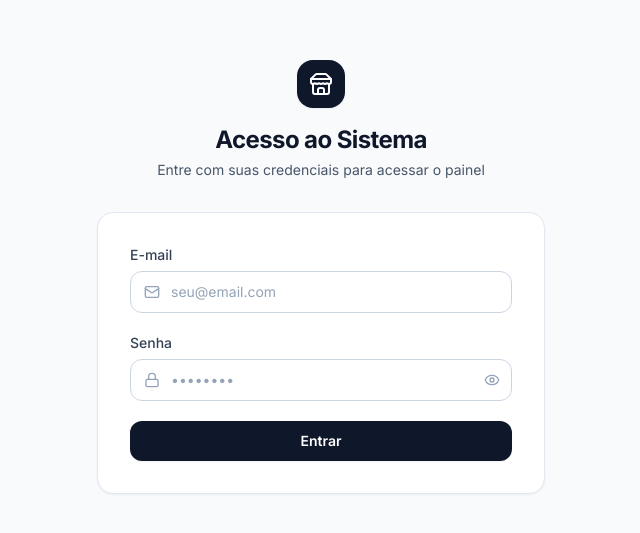
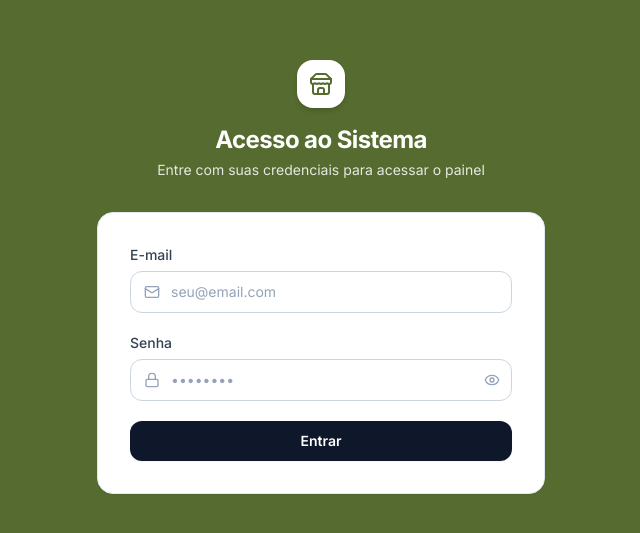
Before and after one commit to cleder88/sistemaleti, a Next.js app: page /login in a window 1280 px wide. Shown: the part 123-656 px from the top of the page, without its empty margins (319-959 px from the left). Built offline with nearby package versions, Linux system fonts and the light colour scheme.

Commit message:
style: aplica cor de fundo verde oliva (#556b2f) em todas as páginas

```diff
--- a/app/dashboard/page.tsx
+++ b/app/dashboard/page.tsx
@@ -541,7 +541,7 @@ export default function DashboardPage() {
   }, [selectedStoreId, stores]);
 
   return (
-    <div className="min-h-screen bg-slate-50">
+    <div className="min-h-screen bg-[#556b2f]">
       <Navbar />
 
       <main className="mx-auto max-w-6xl px-4 py-8 sm:px-6">
--- a/app/globals.css
+++ b/app/globals.css
@@ -5,6 +5,7 @@
 @layer base {
   html,
   body {
-    @apply bg-slate-50 text-slate-900 antialiased;
+    background-color: #556b2f;
+    @apply text-slate-900 antialiased;
   }
 }
--- a/app/layout.tsx
+++ b/app/layout.tsx
@@ -41,7 +41,7 @@ export default function RootLayout({
 }>) {
   return (
     <html lang="pt-BR" className={inter.variable}>
-      <body className="min-h-screen bg-slate-50 font-sans text-slate-900 antialiased">
+      <body className="min-h-screen bg-[#556b2f] font-sans text-slate-900 antialiased">
         {children}
       </body>
     </html>
--- a/app/login/page.tsx
+++ b/app/login/page.tsx
@@ -64,16 +64,16 @@ export default function LoginPage() {
   }
 
   return (
-    <main className="flex min-h-screen items-center justify-center bg-slate-50 px-4 py-12">
+    <main className="flex min-h-screen items-center justify-center bg-[#556b2f] px-4 py-12">
       <div className="w-full max-w-md">
         <div className="mb-8 text-center">
-          <div className="mx-auto flex h-12 w-12 items-center justify-center rounded-2xl bg-slate-900 text-white shadow-sm">
+          <div className="mx-auto flex h-12 w-12 items-center justify-center rounded-2xl bg-white text-[#556b2f] shadow-md">
             <Store className="h-6 w-6" />
           </div>
-          <h1 className="mt-4 text-2xl font-bold tracking-tight text-slate-900">
+          <h1 className="mt-4 text-2xl font-bold tracking-tight text-white">
             Acesso ao Sistema
           </h1>
-          <p className="mt-1 text-sm text-slate-600">
+          <p className="mt-1 text-sm text-white/85">
             Entre com suas credenciais para acessar o painel
           </p>
         </div>
--- a/app/lojas/page.tsx
+++ b/app/lojas/page.tsx
@@ -276,7 +276,7 @@ export default function LojasPage() {
   });
 
   return (
-    <div className="min-h-screen bg-slate-50">
+    <div className="min-h-screen bg-[#556b2f]">
       <Navbar />
 
       {/* Toast Container */}
@@ -318,10 +318,10 @@ export default function LojasPage() {
         {/* Cabeçalho */}
         <div className="flex flex-col justify-between gap-4 sm:flex-row sm:items-center">
           <div>
-            <h1 className="text-2xl font-bold tracking-tight text-slate-900">
+            <h1 className="text-2xl font-bold tracking-tight text-white">
               Gestão de Lojas
             </h1>
-            <p className="mt-1 text-sm text-slate-600">
+            <p className="mt-1 text-sm text-white/85">
               Cadastre, edite e gerencie o status das unidades no sistema.
             </p>
           </div>
--- a/app/pedidos/novo/page.tsx
+++ b/app/pedidos/novo/page.tsx
@@ -481,7 +481,7 @@ export default function NovoPedidoPage() {
   }
 
   return (
-    <div className="min-h-screen bg-slate-50">
+    <div className="min-h-screen bg-[#556b2f]">
       <Navbar />
 
       {/* Toasts */}
@@ -521,10 +521,10 @@ export default function NovoPedidoPage() {
 
       <main className="mx-auto max-w-6xl px-4 py-8 sm:px-6">
         <div className="mb-6">
-          <h1 className="text-2xl font-bold tracking-tight text-slate-900">
+          <h1 className="text-2xl font-bold tracking-tight text-white">
             Novo Pedido via PDF
           </h1>
-          <p className="mt-1 text-sm text-slate-600">
+          <p className="mt-1 text-sm text-white/85">
             Envie o PDF do pedido para leitura automática, confira e edite os itens antes de confirmar.
           </p>
         </div>
```
